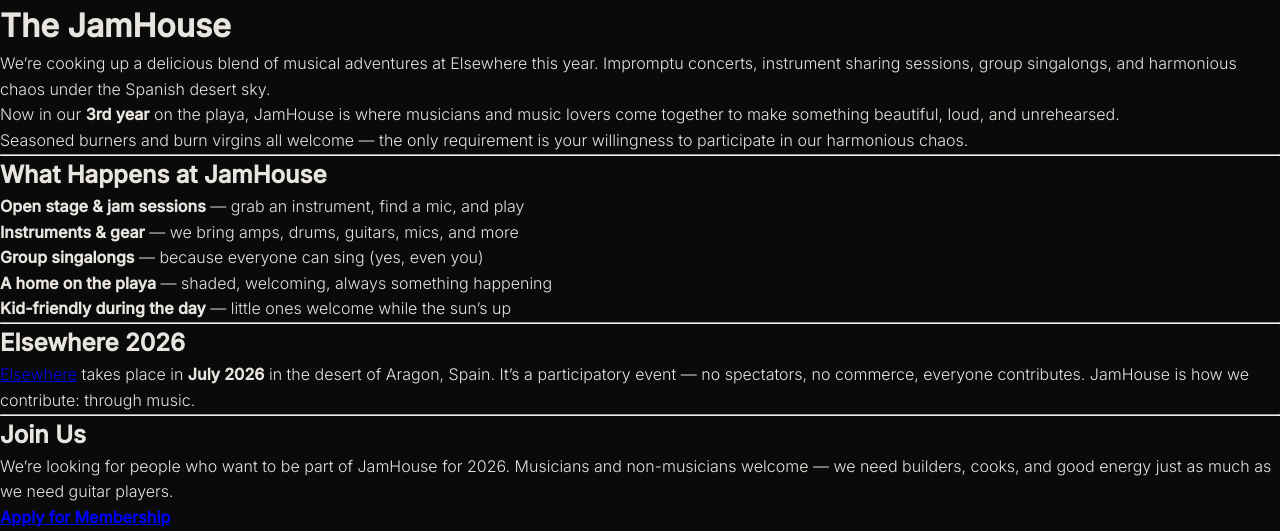
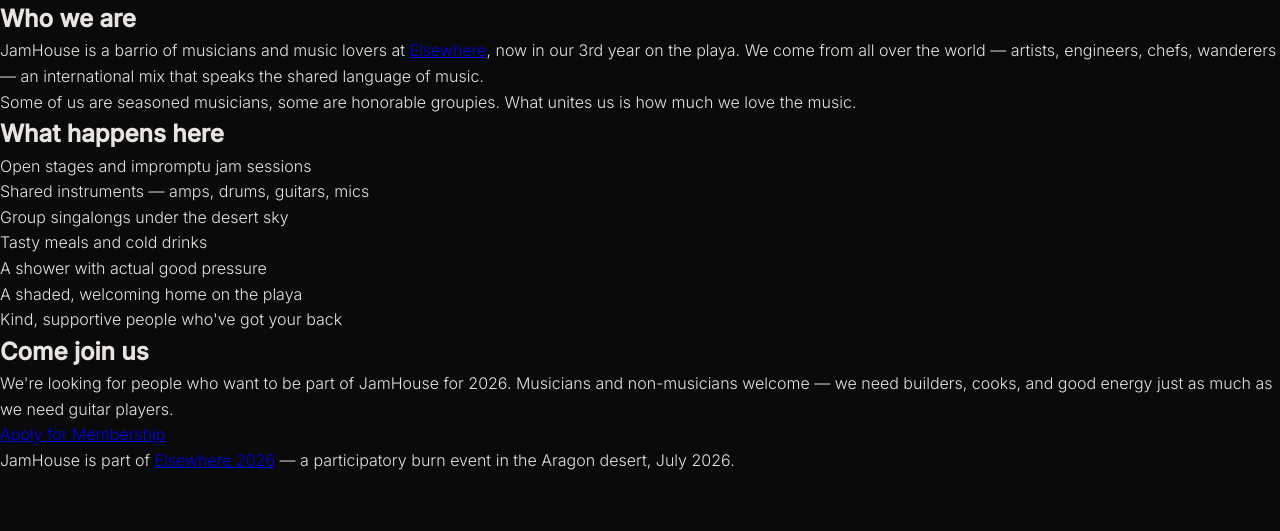
Before and after one commit to jamhousebarrio/jamhousebarrio.github.io, a Jekyll site: the page built from index.md, in a window 1280 px wide. Shown: the part 900-1431 px from the top of the page. Built offline with Jekyll 4.4.1, drawn with Linux system fonts in a browser that asks for light colours; after the commit the page ends 1373 px from its top, so only the background shows below that.

Commit message:
Home: write 3 story beats in index.md with photo enumerators
Who we are / What happens here / Come join us — each with text copy
and a .beat-photos container that enumerates files from the matching
/assets/images/home/{who,what,join}/ folder via site.static_files.

Co-Authored-By: Claude Opus 4.7 (1M context) <noreply@anthropic.com>

```diff
--- a/index.md
+++ b/index.md
@@ -4,34 +4,52 @@ title: JamHouse 2026
 body_class: page-home
 ---
 
-# The JamHouse
+<section class="beat beat-left" id="beat-who">
+  <div class="beat-text">
+    <h2>Who we are</h2>
+    <p>JamHouse is a barrio of musicians and music lovers at <a href="https://nobodies.team">Elsewhere</a>, now in our 3rd year on the playa. We come from all over the world — artists, engineers, chefs, wanderers — an international mix that speaks the shared language of music.</p>
+    <p>Some of us are seasoned musicians, some are honorable groupies. What unites us is how much we love the music.</p>
+  </div>
+  <div class="beat-photos">
+    {% assign photos = site.static_files | where_exp: "f", "f.path contains '/assets/images/home/who/'" | where_exp: "f", "f.extname != '.gitkeep'" %}
+    {% for photo in photos %}
+      <img src="{{ photo.path }}" alt="JamHouse moment" loading="lazy" class="beat-photo">
+    {% endfor %}
+  </div>
+</section>
 
-We're cooking up a delicious blend of musical adventures at Elsewhere this year. Impromptu concerts, instrument sharing sessions, group singalongs, and harmonious chaos under the Spanish desert sky.
+<section class="beat beat-right" id="beat-what">
+  <div class="beat-text">
+    <h2>What happens here</h2>
+    <ul class="beat-list">
+      <li>Open stages and impromptu jam sessions</li>
+      <li>Shared instruments — amps, drums, guitars, mics</li>
+      <li>Group singalongs under the desert sky</li>
+      <li>Tasty meals and cold drinks</li>
+      <li>A shower with actual good pressure</li>
+      <li>A shaded, welcoming home on the playa</li>
+      <li>Kind, supportive people who've got your back</li>
+    </ul>
+  </div>
+  <div class="beat-photos">
+    {% assign photos = site.static_files | where_exp: "f", "f.path contains '/assets/images/home/what/'" | where_exp: "f", "f.extname != '.gitkeep'" %}
+    {% for photo in photos %}
+      <img src="{{ photo.path }}" alt="JamHouse moment" loading="lazy" class="beat-photo">
+    {% endfor %}
+  </div>
+</section>
 
-Now in our **3rd year** on the playa, JamHouse is where musicians and music lovers come together to make something beautiful, loud, and unrehearsed.
-
-Seasoned burners and burn virgins all welcome — the only requirement is your willingness to participate in our harmonious chaos.
-
----
-
-## What Happens at JamHouse
-
-- **Open stage & jam sessions** — grab an instrument, find a mic, and play
-- **Instruments & gear** — we bring amps, drums, guitars, mics, and more
-- **Group singalongs** — because everyone can sing (yes, even you)
-- **A home on the playa** — shaded, welcoming, always something happening
-- **Kid-friendly during the day** — little ones welcome while the sun's up
-
----
-
-## Elsewhere 2026
-
-[Elsewhere](https://nobodies.team) takes place in **July 2026** in the desert of Aragon, Spain. It's a participatory event — no spectators, no commerce, everyone contributes. JamHouse is how we contribute: through music.
-
----
-
-## Join Us
-
-We're looking for people who want to be part of JamHouse for 2026. Musicians and non-musicians welcome — we need builders, cooks, and good energy just as much as we need guitar players.
-
-**[Apply for Membership](apply)**
+<section class="beat beat-left" id="beat-join">
+  <div class="beat-text">
+    <h2>Come join us</h2>
+    <p>We're looking for people who want to be part of JamHouse for 2026. Musicians and non-musicians welcome — we need builders, cooks, and good energy just as much as we need guitar players.</p>
+    <p><a href="/apply" class="beat-cta">Apply for Membership</a></p>
+    <p class="beat-footnote">JamHouse is part of <a href="https://nobodies.team">Elsewhere 2026</a> — a participatory burn event in the Aragon desert, July 2026.</p>
+  </div>
+  <div class="beat-photos">
+    {% assign photos = site.static_files | where_exp: "f", "f.path contains '/assets/images/home/join/'" | where_exp: "f", "f.extname != '.gitkeep'" %}
+    {% for photo in photos %}
+      <img src="{{ photo.path }}" alt="JamHouse moment" loading="lazy" class="beat-photo">
+    {% endfor %}
+  </div>
+</section>
```
